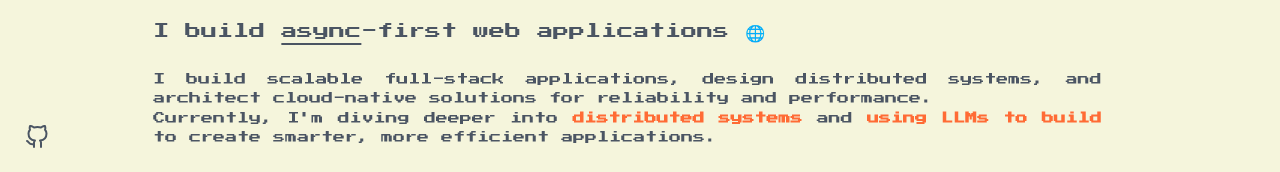
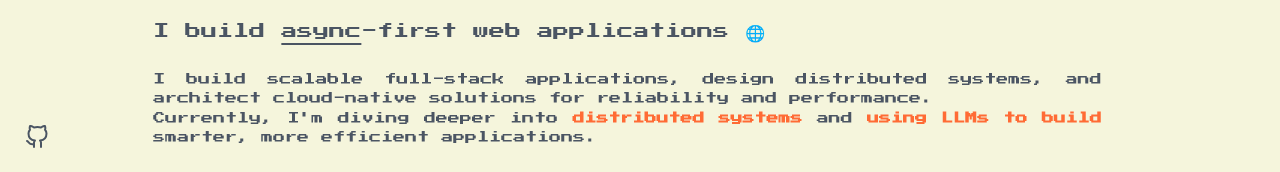
Before and after one commit to ujjwalkirti/ujjwal-portfolio, a Next.js app: page / in a window 1280 px wide. Shown: the part 333-505 px from the top of the page. Built offline with nearby package versions, Linux system fonts and the light colour scheme; no server answers.

Commit message:
update: landing page about me description

```diff
--- a/src/components/landing-page/Header.tsx
+++ b/src/components/landing-page/Header.tsx
@@ -17,7 +17,7 @@ const Header = () => {
 				<div className={"mt-[10px] lg:text-justify text-xs text-gray-600 leading-relaxed " + pressStart2P.className}>
 					<p>
 						I build scalable full-stack applications, design distributed systems, and architect cloud-native solutions for reliability and performance. <br />
-						Currently, I'm diving deeper into <span className="text-orange-600 font-semibold">distributed systems</span> and <span className="text-orange-600 font-semibold">using LLMs to build</span> to create smarter, more efficient applications.
+						Currently, I'm diving deeper into <span className="text-orange-600 font-semibold">distributed systems</span> and <span className="text-orange-600 font-semibold">using LLMs to build</span> smarter, more efficient applications.
 					</p>
 				</div>
 				<Link href={`mailto:ujjwalkirti2000@gmail.com`} className={"text-orange-600 border border-orange-600 rounded-lg text-xs mt-[30px] py-[10px] px-[18px] hover:bg-orange-50 " + pressStart2P.className}>
```
